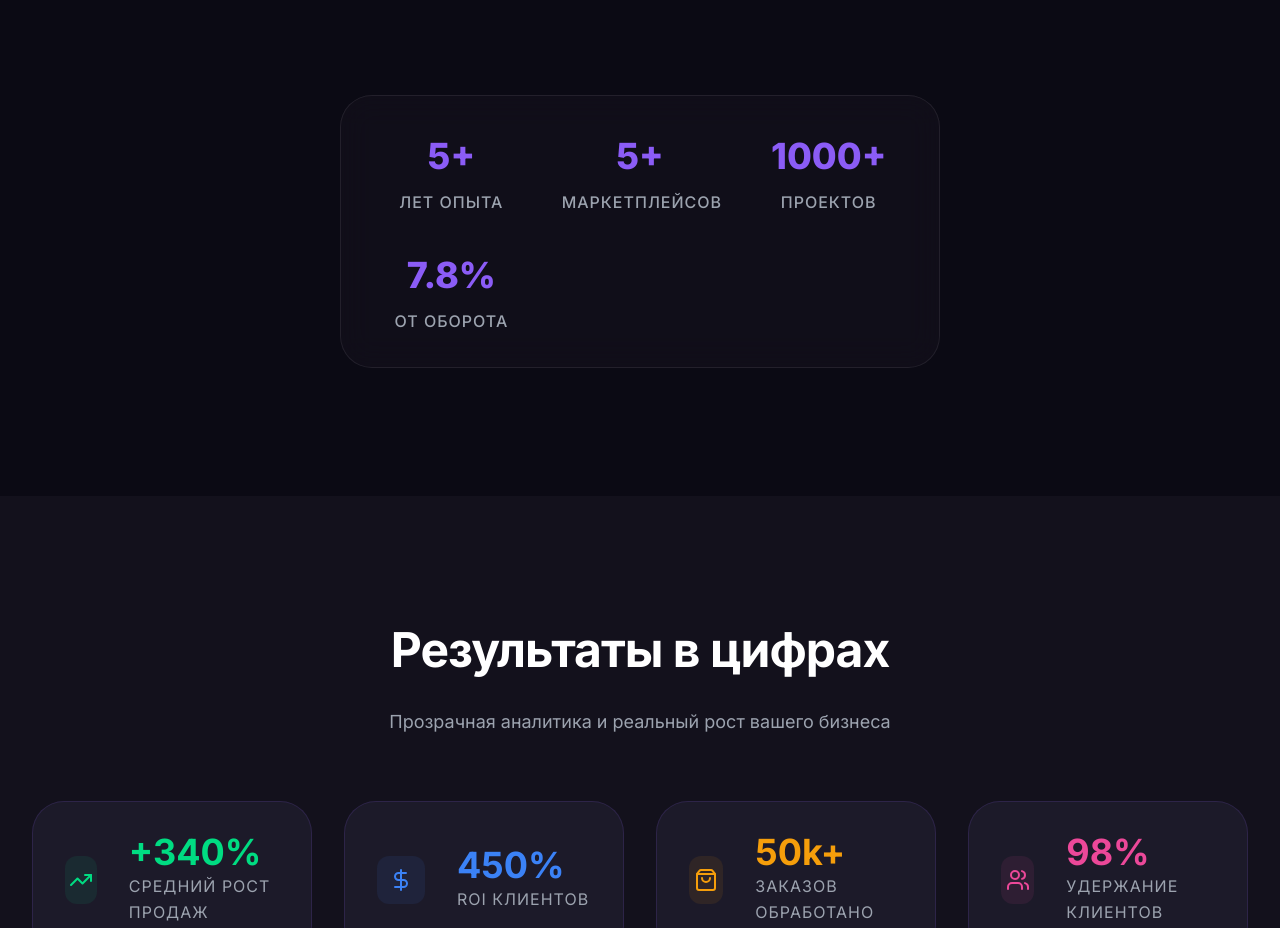
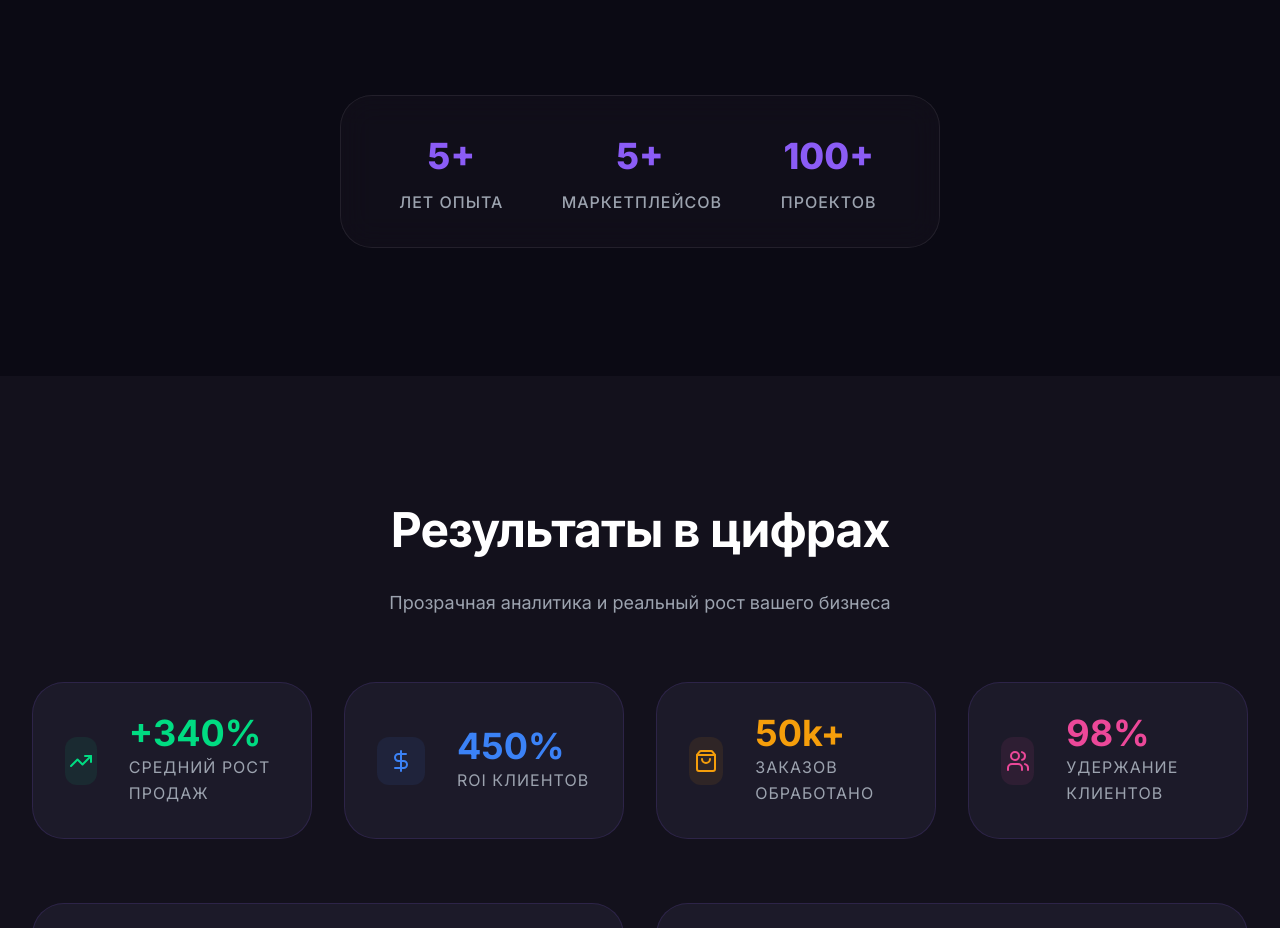
Before and after one commit to ShohruxMurodovich/BM-Agency-Landing, a Vue app: page / in a window 1280 px wide. Shown: the part 780-1708 px from the top of the page. Built offline with nearby package versions, Linux system fonts and the light colour scheme.

Commit message:
Update logo and adjust hero statistics

```diff
--- a/src/components/HeroSection.vue
+++ b/src/components/HeroSection.vue
@@ -59,12 +59,8 @@ import { ArrowRight, TrendingUp, ShieldCheck, Award } from 'lucide-vue-next'
             <div class="stat-label">маркетплейсов</div>
           </div>
           <div class="stat-item">
-            <div class="stat-number">1000+</div>
+            <div class="stat-number">100+</div>
             <div class="stat-label">проектов</div>
-          </div>
-          <div class="stat-item">
-            <div class="stat-number">7.8%</div>
-            <div class="stat-label">от оборота</div>
           </div>
         </div>
       </div>
```
Also changed, not shown: public/logo.png.
